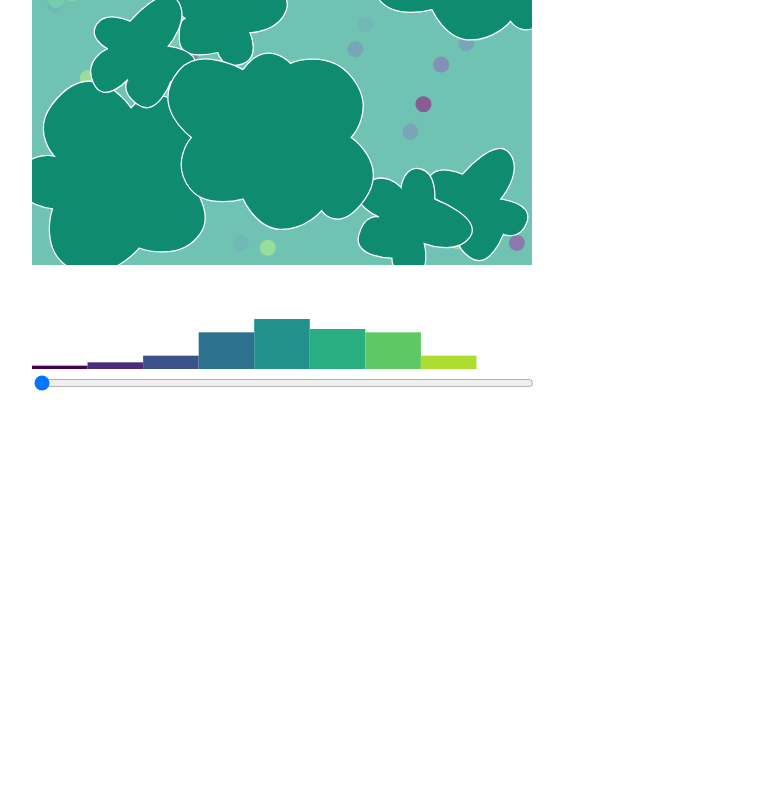
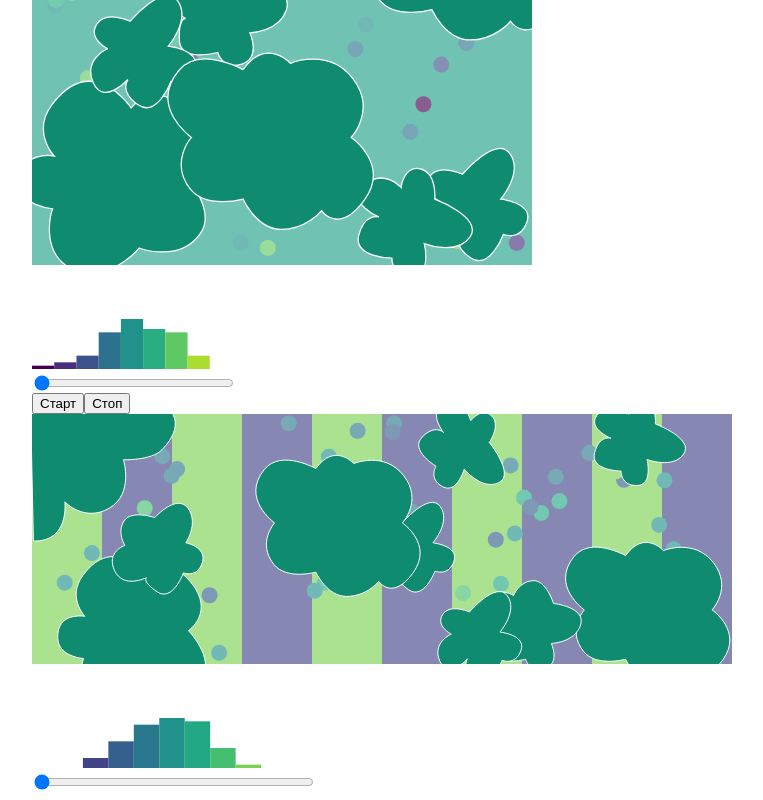
Before and after one commit to Zlira/biston_betularia, a React (Create React App) app: page / in a window 1280 px wide. Shown: the part 915-1715 px from the top of the page, without its empty margins (258-1021 px from the left). Before the commit the page ends 1316 px from the top, so only its background shows below. Built offline with nearby package versions, Linux system fonts and the light colour scheme.

Commit message:
Added disfunctional disruptive selection

```diff
--- a/src/App.js
+++ b/src/App.js
@@ -10,12 +10,13 @@ import {getRandomPolygenes, polygenesToPhenotype, polygenesOffspring} from './Po
 import {pairs} from './CollisionPairs';
 import {randomChoice} from './Utils.js'
 import treesSvg from './imgs/trees.svg'
+import treesLongSvg from './imgs/trees_long.svg'
 
 
 const GAME_PARAMS = {
   // creatures' velocity
   getSpeed: function() {
-    const maxSpeed = 2
+    const maxSpeed =1.5
     const minSpeed = maxSpeed / 2
     return randomUniform(minSpeed, maxSpeed)() * randomChoice([-1, 1])
   },
@@ -48,12 +49,12 @@ function getRandomVelocity() {
 
 // TODO подумай, чи треба тут fieldSize, можливо задавати положення в
 // межах від 0 до 1, а потім множити на fieldSize?
-function getNewCreature(fieldSize, creatureVarsNum, id, phenotype) {
+function getNewCreature(fieldWidth, fieldHeight, creatureVarsNum, id, phenotype) {
   phenotype = phenotype || Math.round(Math.random() * (creatureVarsNum - 1))
   const radius = GAME_PARAMS.crSize
   const coords = {
-    x: Math.random() * (fieldSize - 2 * radius) + radius,
-    y: Math.random() * (fieldSize - 2 * radius) + radius,
+    x: Math.random() * (fieldWidth - 2 * radius) + radius,
+    y: Math.random() * (fieldHeight - 2 * radius) + radius,
   }
   const genotype = getRandomPolygenes((creatureVarsNum - 1) / 2)
   return {
@@ -105,9 +106,9 @@ function handleFieldSideCollision(fieldSize, creature, direction) {
   }
 }
 
-function moveCreature(fieldSize, creature) {
-  let {coordX, velocityX} = handleFieldSideCollision(fieldSize, creature, 'x')
-  let {coordY, velocityY} = handleFieldSideCollision(fieldSize, creature, 'y')
+function moveCreature(fieldWidth, fieldHeight, creature) {
+  let {coordX, velocityX} = handleFieldSideCollision(fieldWidth, creature, 'x')
+  let {coordY, velocityY} = handleFieldSideCollision(fieldHeight, creature, 'y')
 
   return {
     ...creature,
@@ -126,6 +127,7 @@ class App extends Component {
     return (<article className='content'>
       <Simulation type="stabilizing"/>
       <Simulation type="directional"/>
+      <Simulation type="disruptive" height={250} width={700} crVarNum={11} />
     </article>)
   }
 }
@@ -135,8 +137,10 @@ class Simulation extends Component {
     super(props)
     this.running = false
 
-    this.size = GAME_PARAMS.fieldSize
-    this.creatureVarsNum = GAME_PARAMS.crVarNum
+    // TODO configure game params for each type
+    this.width = this.props.width || GAME_PARAMS.fieldSize
+    this.height = this.props.height || GAME_PARAMS.fieldSize
+    this.creatureVarsNum = this.props.crVarNum || GAME_PARAMS.crVarNum
     this.initialCreatureCount = GAME_PARAMS.crInitCount
     this.maxCreatures = GAME_PARAMS.crMaxCount
     this.reproduceProb = GAME_PARAMS.crReproduceProb
@@ -152,7 +156,9 @@ class Simulation extends Component {
       .thresholds(range(1, this.creatureVarsNum))
       .domain([0, this.creatureVarsNum])
 
-    this.newCreature = getNewCreature.bind(null, this.size, this.creatureVarsNum)
+    this.newCreature = getNewCreature.bind(
+      null, this.width, this.height, this.creatureVarsNum
+    )
     this.state = {
       creatures: Array(this.initialCreatureCount).fill().map(
         (_, i) => this.newCreature(i)
@@ -251,7 +257,7 @@ class Simulation extends Component {
       const creatures = prevState.creatures
       const newCreatures = []
       for (let creature of creatures) {
-        newCreatures.push(moveCreature(this.size, creature))
+        newCreatures.push(moveCreature(this.width, this.height, creature))
       }
       return {'creatures': newCreatures}
     })
@@ -280,27 +286,51 @@ class Simulation extends Component {
         <button onClick={this.start}>Старт</button>
         <button onClick={this.stop}>Стоп</button>
       </div>
-      <svg width={this.size} height={this.size} className='simulation'
+      <svg width={this.width} height={this.height} className='simulation'
         onDragStart={(e) => e.preventDefault()}>
-        <rect width={this.size} height={this.size} x="0" y="0"
-          fill={this.colorScale(this.state.fieldColorVal)}/>
+        <FieldBackground width={this.width} height={this.height}
+          type={this.props.type} colorScale={this.colorScale}
+          colorVal={this.state.fieldColorVal}/>
         <g className="creatures-layer">
           {creatures}
         </g>
-        <Obstacles size={this.size}/>
+        <Obstacles width={this.width} height={this.height} type={this.props.type} />
       </svg>
-      <CreatureDistribution data={this.state.history} width={this.size}
+      <CreatureDistribution data={this.state.history} width={this.width}
         colorScale={this.colorScale}/>
     </div>)
   }
 }
 
+function FieldBackground(props) {
+  let bckgrElemes
+  if (props.type === 'disruptive') {
+    const minVal = props.colorScale(props.colorScale.domain()[0] + 2)
+    const maxVal = props.colorScale(props.colorScale.domain()[1] - 2)
+    const stripNum = 10
+    bckgrElemes = []
+    for (let i=0; i < stripNum; i++) {
+      bckgrElemes.push(
+        <rect x={props.width / stripNum * i} y="0" width={props.width/stripNum}
+        height={props.height} fill={i % 2? minVal : maxVal}/>,
+      )
+    }
+  } else {
+    bckgrElemes = [
+      (<rect width={props.width} height={props.height}
+        x="0" y="0" fill={props.colorScale(props.colorVal)}/>)
+    ]
+  }
+  return <g>{bckgrElemes}</g>
+}
+
 
 function Obstacles(props) {
   // TODO ignore clicking on Obstacles but allow clicking on anything else
+  const href = props.type === 'disruptive'? treesLongSvg : treesSvg
   return <g className="obstacle-layer">
-    <image xlinkHref={treesSvg} x="0" y="0" width={props.size}
-      height={props.size}/>
+    <image xlinkHref={href} x="0" y="0" width={props.width}
+      height={props.height}/>
   </g>
 }
 
@@ -332,7 +362,7 @@ class CreatureDistribution extends Component {
 
   render() {
     const height = 100
-    const width = this.props.width
+    const width = this.props.width * .4
     const latestHist = this.props.data[this.state.historyIndex]
     const binsNum = latestHist.length
     const rectWidth = width / binsNum
```
Also changed, not shown: src/imgs/trees_long.svg (added).
